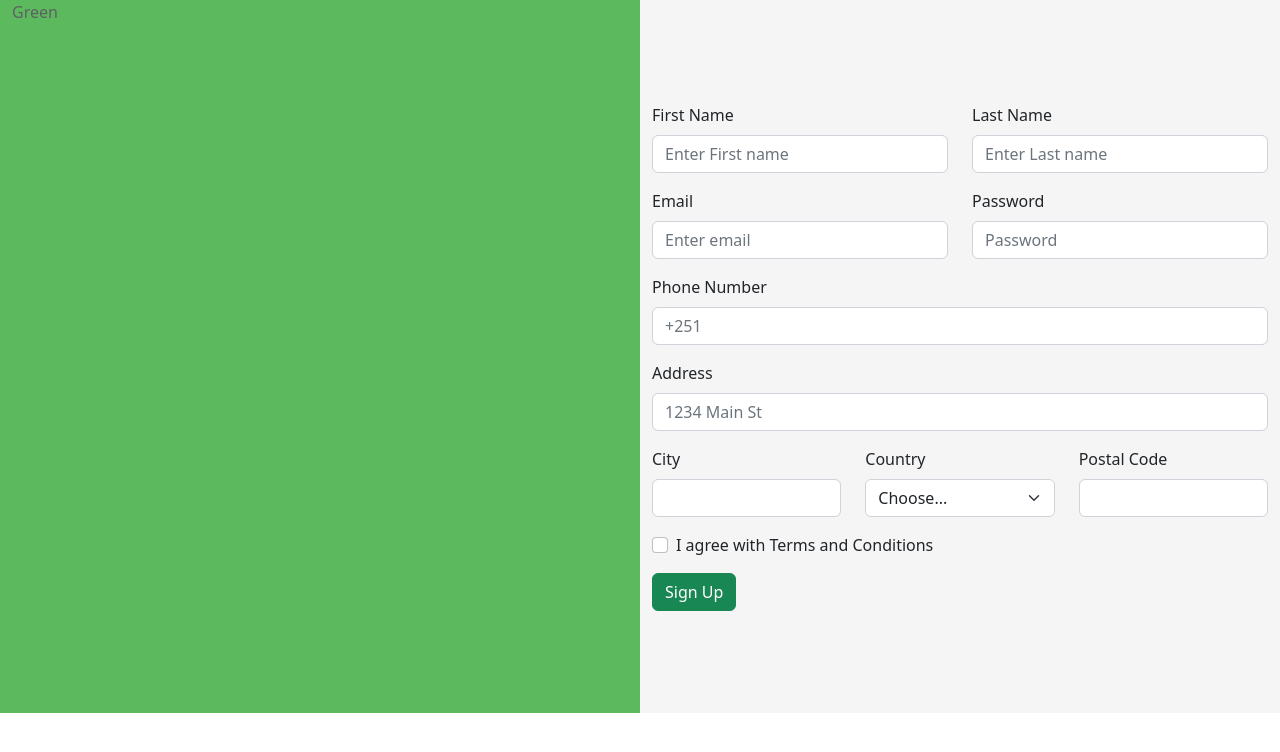
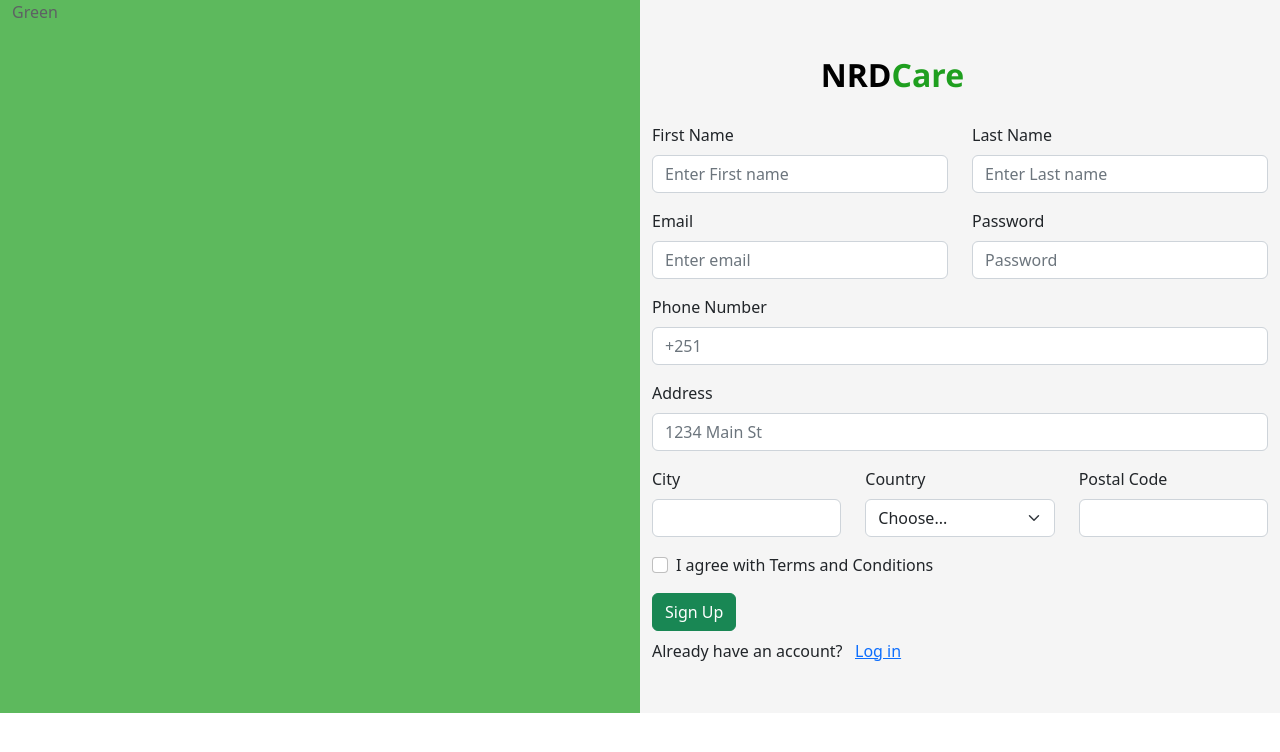
Before and after one commit to Nahom58/Capstone, a React (Create React App) app: page /SignUp in a window 1280 px wide. Shown: the top 752 px of the page. Built offline with nearby package versions, Linux system fonts and the light colour scheme.

Commit message:
Edit Sign Up page UI(include BrandTitle)

```diff
--- a/src/pages/SignUp.js
+++ b/src/pages/SignUp.js
@@ -4,6 +4,8 @@ import Col from 'react-bootstrap/Col';
 import Container from 'react-bootstrap/Container';
 import Form from 'react-bootstrap/Form';
 import Button from 'react-bootstrap/Button';
+
+import { Link } from 'react-router-dom';
 
 import "../stylesheets/signup.css";
 
@@ -17,6 +19,12 @@ export default function SignUp() {
         <Col className="rightColumn" md={6} xs={6}>
         <div className="signUpContainer">
             <Form>
+                <Row className="formTitle mb-4">
+                <span>
+                    <span className="brandNameFirst">NRD</span>
+                    <span className="brandNameLast">Care</span>
+                </span>
+                </Row>
                 <Row className="mb-3">
                     <Col>
                     <Form.Label>First Name</Form.Label>
@@ -73,9 +81,16 @@ export default function SignUp() {
                 <Form.Check type="checkbox" label="I agree with Terms and Conditions" />
                 </Form.Group>
 
-                <Button variant="success" type="submit">
+                <Button variant="success" type="submit" className="mb-2">
                 Sign Up
                 </Button>
+                <div>
+                    <span>Already have an account?</span> &nbsp;&nbsp;
+                    <Link to={{ pathname: "/" }}>
+                    <span>Log in </span>
+                    </Link>
+
+                </div>
             </Form>
         </div>
         </Col>
--- a/src/stylesheets/signup.css
+++ b/src/stylesheets/signup.css
@@ -13,3 +13,21 @@
     justify-content: center;
     align-items: center;
 }
+
+.formTitle {
+    margin-right: 20% !important;
+    font-size: xx-large;
+    font-weight: 700;
+    justify-content: center;
+    text-align:center;
+}
+
+.brandNameFirst {
+    color: black;
+    font-family: 'Segoe UI', Tahoma, Geneva, Verdana, sans-serif;
+  }
+
+  .brandNameLast {
+    color: #1F9F1F;
+    font-family: 'Segoe UI', Tahoma, Geneva, Verdana, sans-serif;
+  }
```
